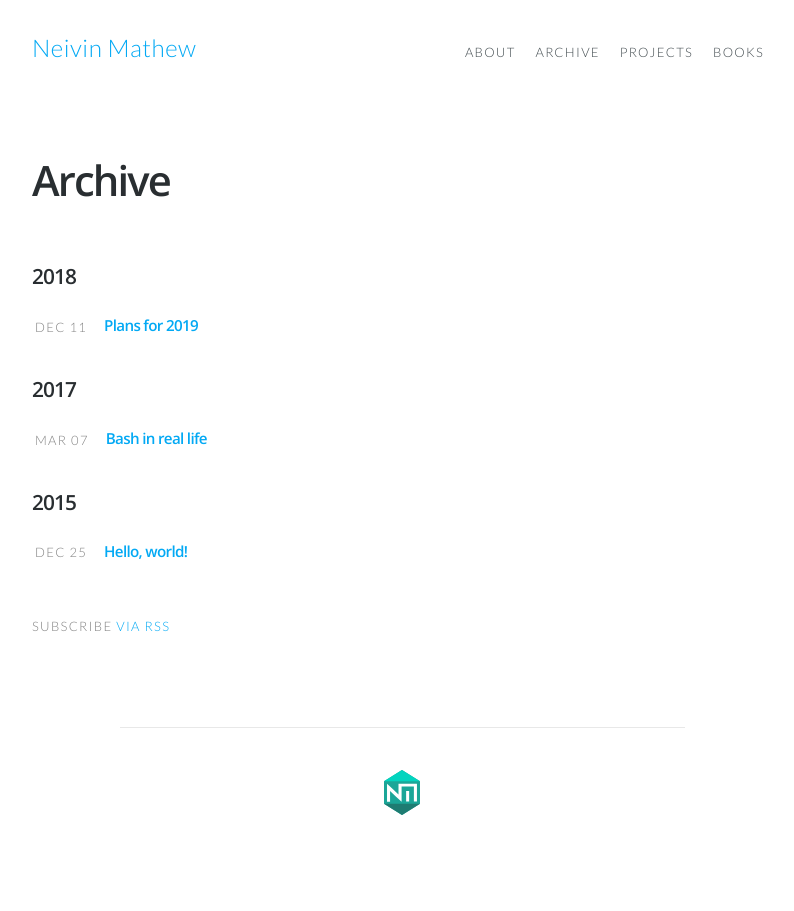
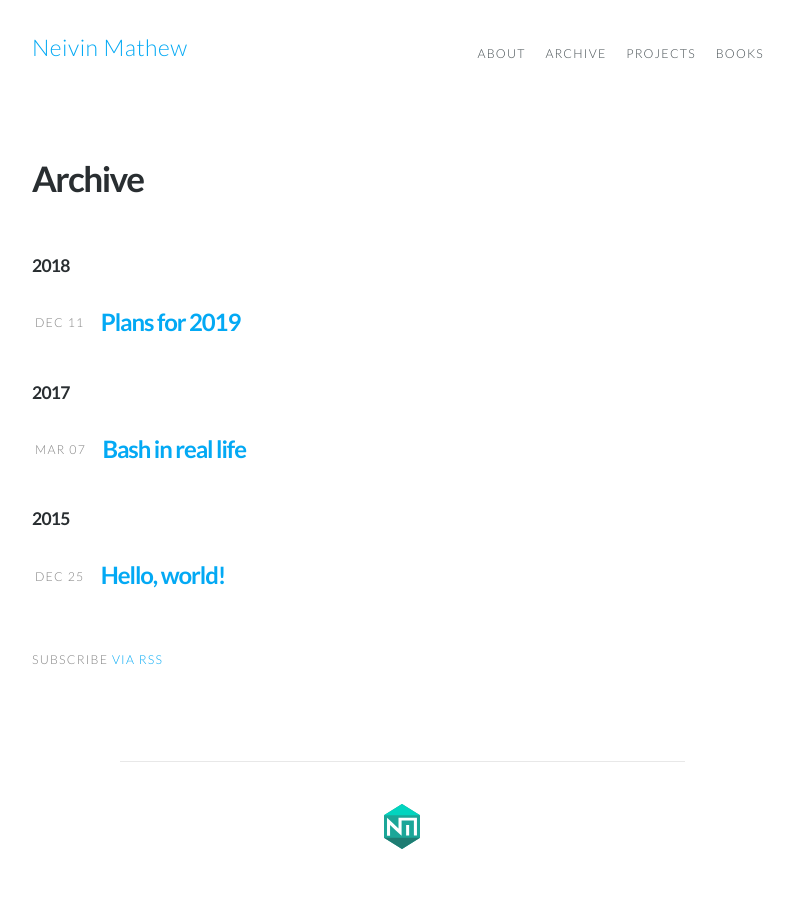
Before and after one commit to neivin/neivin.github.io, a Jekyll site: the page built from pages/archive.html, in a window 1280 px wide. Shown: the whole page, without its empty margins (238-1032 px from the left). Built offline with Jekyll 4.4.1, drawn with Linux system fonts in a browser that asks for light colours.

Commit message:
small tweaks to styling

```diff
--- a/_includes/head.html
+++ b/_includes/head.html
@@ -11,8 +11,7 @@
   <link rel="alternate" type="application/rss+xml" title="{{ site.title }}" href="{{ "/feed.xml" | prepend: site.baseurl | prepend: site.url }}" />
   <link rel="shortcut icon" href="/images/nmicon.ico" type="image/x-icon" />
 
-  <link href="https://fonts.googleapis.com/css?family=Lato:300,700" rel="stylesheet">
-  <link href="https://fonts.googleapis.com/css?family=Open+Sans:600" rel="stylesheet">
+  <link href="https://fonts.googleapis.com/css?family=Lato:300,300i,700&display=swap" rel="stylesheet">
 
   <!-- Google Analytics code -->
   <script>
--- a/css/main.scss
+++ b/css/main.scss
@@ -4,16 +4,16 @@
 @charset "utf-8";
 
 // Global base values
-$base-font-family: 'Lato', 'Helvetica', sans-serif;
-$base-font-size: 1.08em;
-$base-line-height: 1.7;
+$base-font-family: 'Lato', sans-serif;
+$base-font-size: 1.05em;
+$base-line-height: 1.9;
 $base-font-weight: 300;
 $base-letter-spacing: 0.03em;
 $base-text-color: #444d51;
 
 // Title properties
-$title-font-family: 'Open Sans', 'Helvetica', sans-serif;
-$title-font-size: 2.2em;
+$title-font-family: $base-font-family;
+$title-font-size: 1.9em;
 $title-font-weight: 600;
 $title-letter-spacing: -$base-letter-spacing * 1.5;
 $title-color: #292e31;
@@ -22,25 +22,24 @@ $body-font-family: $base-font-family;
 $body-font-size: $base-font-size;
 
 $sub-font: $base-font-family;
-$sub-font-size: 13px;
+$sub-font-size: $base-font-size * 0.7;
 
 $small-font-size:  $base-font-size * 0.875;
 
-$spacing-unit:     30px;
+$spacing-unit: 30px;
 
 $background-color: #ffffff;
-$brand-color:      #03A9F4;
-$brand-light:      lighten($brand-color, 10%);
-$brand-dark:       darken($brand-color, 10%);
+$brand-color: #03A9F4;
+$brand-light: lighten($brand-color, 10%);
+$brand-dark: darken($brand-color, 10%);
 
-$grey-color:       #828282;
+$grey-color: #828282;
 $grey-color-light: lighten($grey-color, 40%);
-$grey-color-dark:  darken($grey-color, 25%);
-$dark-grey:			#2A2C2E;
+$grey-color-dark: darken($grey-color, 25%);
+$dark-grey:	#2A2C2E;
 
 // Width of the content area
 $content-width:    800px;
-
 $on-palm:          600px;
 $on-laptop:        800px;
 
--- a/pages/archive.html
+++ b/pages/archive.html
@@ -9,7 +9,7 @@ title: Archive
         {% for post in year.items %}
           <tr>
             <td class="post-date"><span class="post-meta">{{ post.date | date: "%b %d" }}</span></td>
-            <td><a class="post-link" href="{{ post.url | prepend: site.baseurl }}"><h3>{{ post.title }}</h3></a></td>
+            <td><a class="post-link" href="{{ post.url | prepend: site.baseurl }}"><h1>{{ post.title }}</h1></a></td>
           </tr>
         {% endfor %}
       </table>
```
Also changed, not shown: _posts/2018-12-11-plans-for-2019.md (+0 -1 lines), pages/about.md (+1 -1 lines).
